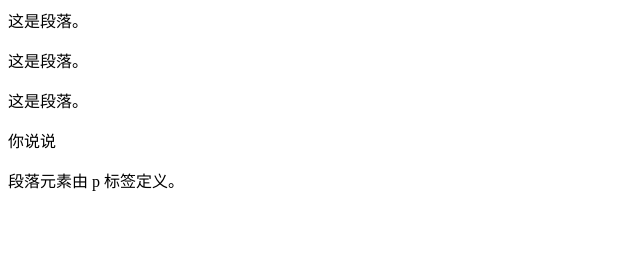
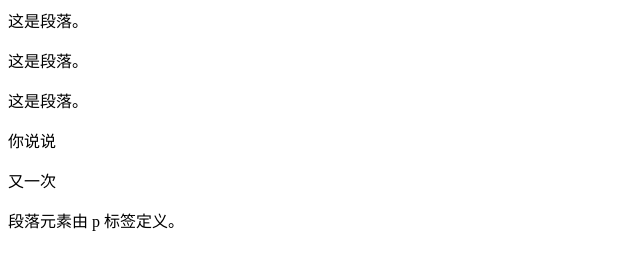
Before and after one commit to zhangzhongguo/hello-world, a plain HTML site: page index.html in a window 1280 px wide. Shown: the whole page, without its empty margins (0-640 px from the left). Drawn offline with Linux system fonts and the light colour scheme.

Commit message:
新增一行

```diff
--- a/index.html
+++ b/index.html
@@ -4,6 +4,7 @@
     <p>这是段落。</p>
     <p>这是段落。</p>
     <p>你说说</p>
+    <p>又一次</p>
     <p>段落元素由 p 标签定义。</p>
   </body>
 </html>
```
